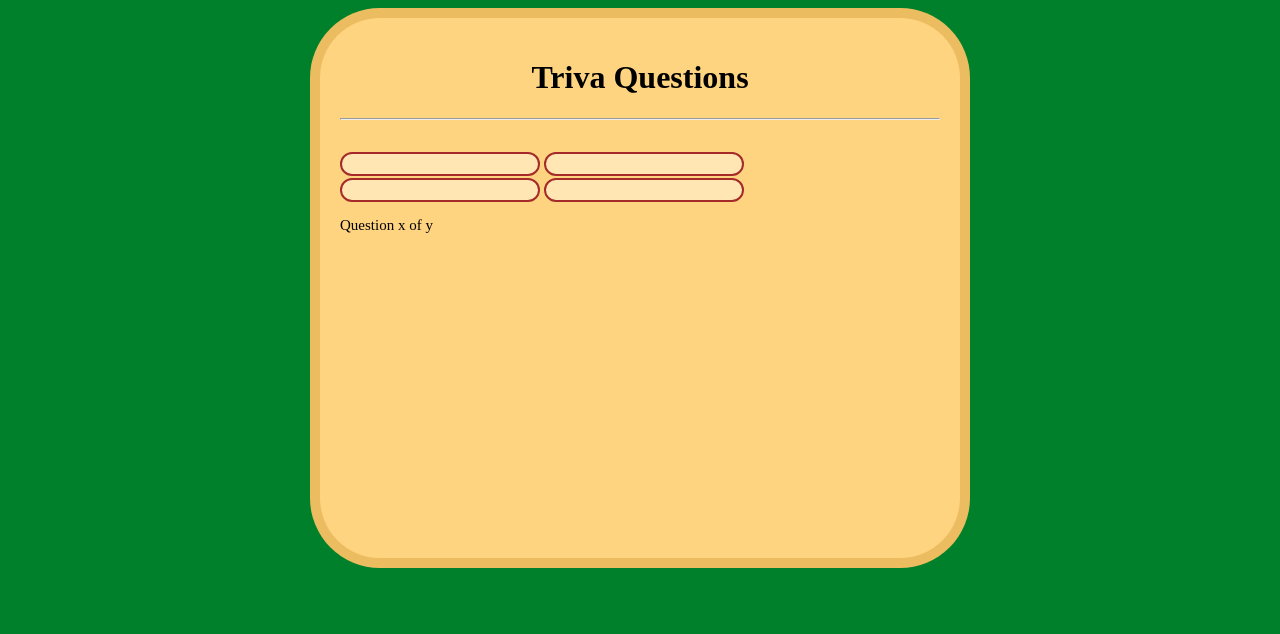
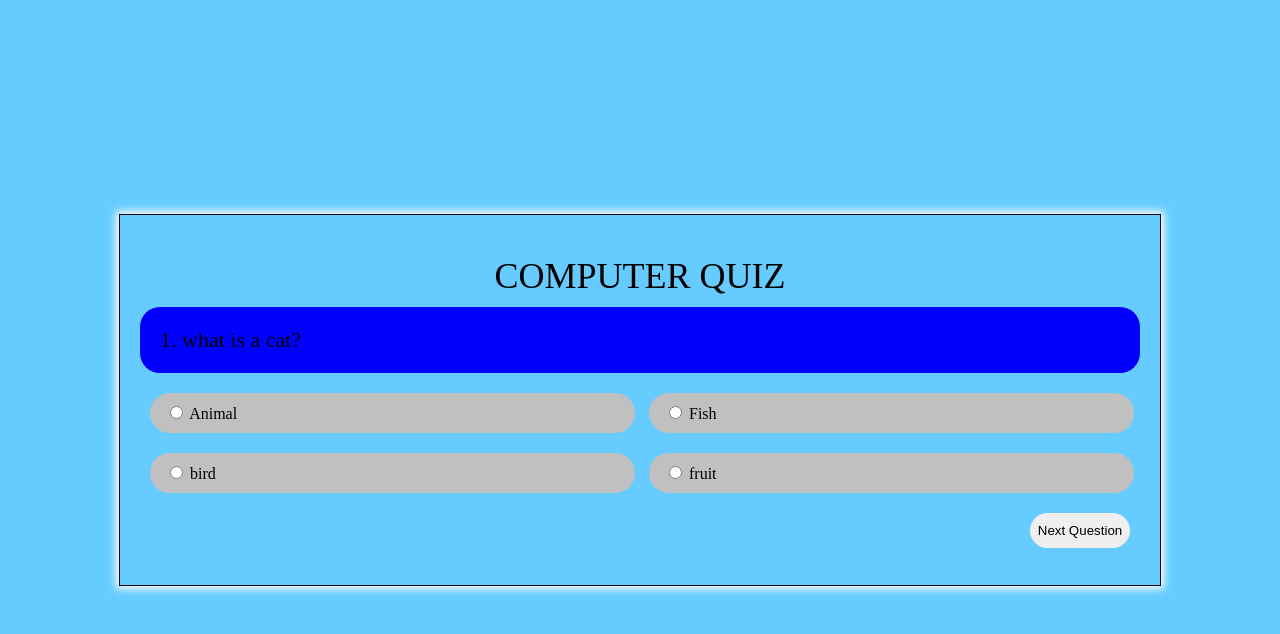
Before and after one commit to nrc0004/Project01, a plain HTML site: page index.html in a window 1280 px wide. Drawn offline with Linux system fonts and the light colour scheme.

Commit message:
JS WORKS-- need to change data

```diff
--- /dev/null
+++ b/app.js
@@ -0,0 +1,49 @@
+var currentQuestion = 0;
+var score = 0 ;
+var totQuestions = questions.length;
+
+var container = document.getElementById('quizContainer');
+var questionsEl = document.getElementById('question');
+var opt1 = document.getElementById ('opt1');
+var opt2 = document.getElementById ('opt2');
+var opt3 = document.getElementById ('opt3');
+var opt4 = document.getElementById ('opt4');
+var nextButton = document.getElementById('nextButton');
+var resultCont = document.getElementById ('result');
+
+function loadQuestion (questionIndex) {
+  var q = questions[questionIndex];
+  questionsEl.textContent = (questionIndex + 1)+ ".  "+ q.question;
+  opt1.textContent = q.option1;
+  opt2.textContent = q.option2;
+  opt3.textContent = q.option3;
+  opt4.textContent = q.option4;
+
+};
+
+function loadNextQuestion() {
+  var selecetedOption = document.querySelector("input [type=radio]:checked");
+
+    if (!selecetedOption){
+      alert ('Please select your answer!');
+      return;
+    }
+    var answer = selecetedOption.value;
+      if (questions[currentQuestion].answer == answer) {
+        score += 1;
+      }
+      selecetedOption.checked = false;
+      currentQuestion++;
+      if (currentQuestion== totQuestions - 1 ){
+        nextButton.textContent= 'finish';
+      }
+      if (currentQuestion == totQuestions){
+        container.style.display= "none";
+        resultCont.style.display = '';
+        resultCont.textContent = "Your Score "+ score;
+        return;
+      }
+      loadQuestion (currentQuestion);
+}
+
+loadQuestion(currentQuestion);
--- a/index.html
+++ b/index.html
@@ -2,32 +2,24 @@
 <html>
   <head>
     <meta charset="utf-8">
-    <title> Triva</title>
+    <title>Final Quiz</title>
     <link rel="stylesheet" href="style.css">
-    <script src="script.js" charset="utf-8"></script>
+
   </head>
 
   <body>
-   <div class="box">
-     <h1>Triva Questions</h1>
-     <hr>
+    <div id="quizContainer" class"container">
+      <div class="title">Computer Quiz</div>
+      <div id="question" class="question"></div>
+      <label class= "option"><input type="radio" name="option" value="1"/> <span id= "opt1"></span> </label>
+      <label class= "option"><input type="radio" name="option" value="2"/> <span id= "opt2"></span> </label>
+      <label class= "option"><input type="radio" name="option" value="3"/> <span id= "opt3"></span> </label>
+      <label class= "option"><input type="radio" name="option" value="4"/> <span id= "opt4"></span> </label>
+      <button id= "nextButton" class = "next-btn" onClick ="loadNextQuestion();"> Next Question</button>
 
-     <p id= "question"></p>
-
-     <div class="buttons">
-       <button id="btn1"><span id= "choice1"></span></button>
-       <button id="btn2"><span id= "choice2"></span></button>
-       <button id="btn3"><span id= "choice3"></span></button>
-       <button id="btn4"><span id= "choice4"></span></button>
-     </div>
-
-     <footer>
-      <p id="progress">Question x of y</p>
-
-    </footer>
-   </div>
-
-
+    </div>
+    <div id="result" class= "container result" style= "display:none;"></div>
+    <script src="script.js" charset="utf-8"></script>
+    <script src="app.js" charset="utf-8"></script>
   </body>
-
 </html>
--- /dev/null
+++ b/script.js
@@ -0,0 +1,24 @@
+console.log("hello world");
+
+var questions = [ {
+  "question": "what is a cat?",
+  "option1":"Animal",
+  "option2": "Fish",
+  "option3":"bird",
+  "option4":"fruit",
+  "answer":"2"
+}, {
+  "question": "what is a dog?",
+  "option1":"Animal",
+  "option2": "Fish",
+  "option3":"bird",
+  "option4":"fruit",
+  "answer":"3"
+}, {
+  "question": "what is a bird?",
+  "option1":"Animal",
+  "option2": "Fish",
+  "option3":"bird",
+  "option4":"fruit",
+  "answer":"1"
+}]
--- a/style.css
+++ b/style.css
@@ -1,42 +1,72 @@
+
 body {
-  background: rgb(0, 128, 43);
+  background: #6cf;
 }
 
-.box {
-  background: rgb(255, 212, 128);
-  margin: 0 auto;
-  width: 600px;
-  height: 500px;
+#quizContainer {
+    height: 330px;
+    width: 1000px;
+    position: absolute;
+    top: 50%;
+    left: 50%;
+    transform: translateX(-50%) translateY(-50%);
+    background: rgba (255, 255, 255, 0.5);
+    padding: 20px;
+    border: 1px solid black;
+    box-shadow: 0 0 8px 3px #fff;
+}
+
+.title {
+  padding-top: 20px;
+  text-align: center;
+  font-size: 36px;
+  text-transform: uppercase;
+  color: black;
+}
+
+.question {
   padding: 20px;
-  border-radius: 70px;
-  border: 10px solid rgba(179, 119, 0, .25);
-  box-shadow: rgba(179, 119, 0, .25);
+  font-size: 22px;
+  background: blue;
+  border-radius: 20px;
+  margin: 10px 0 10px 0;
+  color: black
+}
+
+.option {
+  width: 470px;
+  display: inline-block;
+  padding: 10px 0 10px 15px;
+  vertical-align: middle;
+  background: silver;
+  margin: 10px 0 10px 10px;
+  color: black; border-radius: 20px;
+}
+
+option:hover {
+  background: #08038C;
+  color: #f6f6f6;
+}
+
+.next-btn {
+  border: none;
+  outline: none;
+  background: rgba (255, 255, 255, 0.5);
+  width: 100px;
+  height: 35px;
+  border-radius: 20px;
+  cursor: pointer;
+  float: right;
+  margin: 10px;
+}
+
+.next-btn:hover {
+  background: grey;
+  color: black;
+}
+#result {
+  height: 100px;
+  text-align: center;
+  font-size: 75px;
 
 }
-
-.box h1 {
-  text-align: center;
-
-}
-
-.buttons {
-  margin-top: 30px;
-}
-
-#btn1, #btn2, #btn3, #btn4 {
-  background: rgb(255, 230, 179);
-  width: 200px;
-  font-size: 20px;
-  border: 2px solid brown;
-  border-radius: 50px;
-  padding: 10px 10px;
-}
-#btn1:hover, #btn2:hover, #btn3:hover, #btn4:hover{
-  background: rgb(0, 255, 0);
-}
-#btn1:focus, #btn2:focus, #btn3:focus, #btn4:focus{
-  outline: 0;
-}
-#progress {
-  font-size: 15px;
-}
```
Also changed, not shown: controller.js (added).
